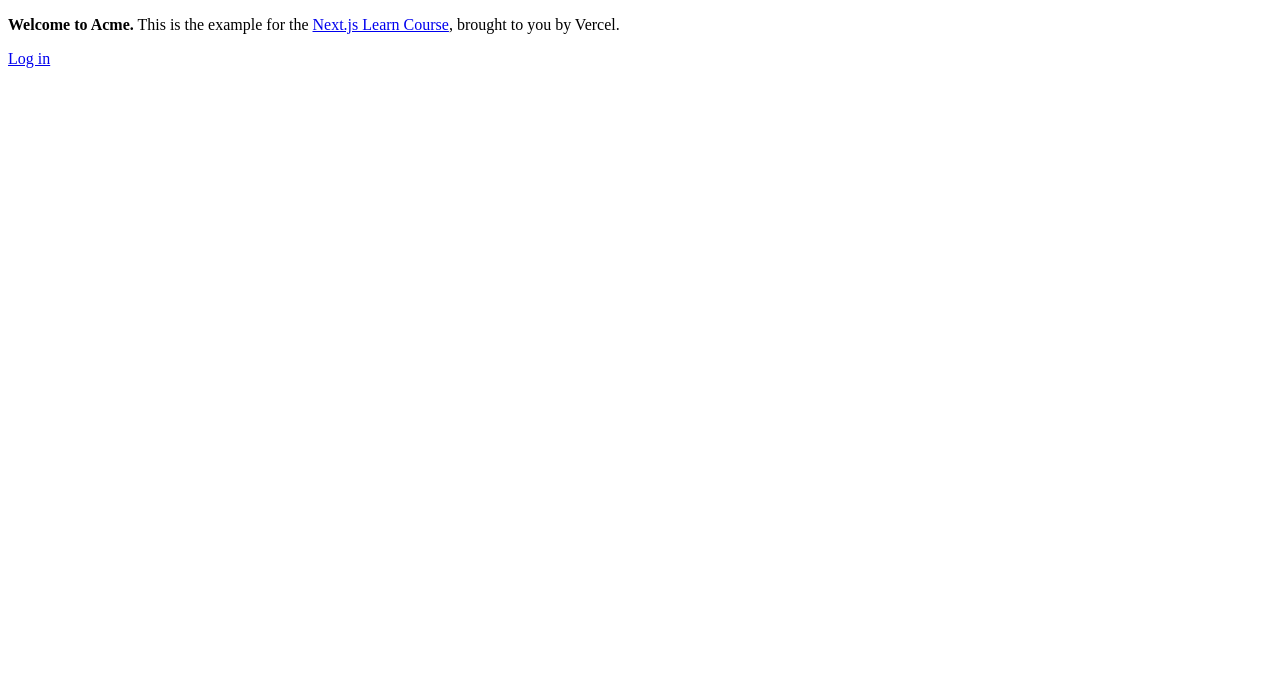
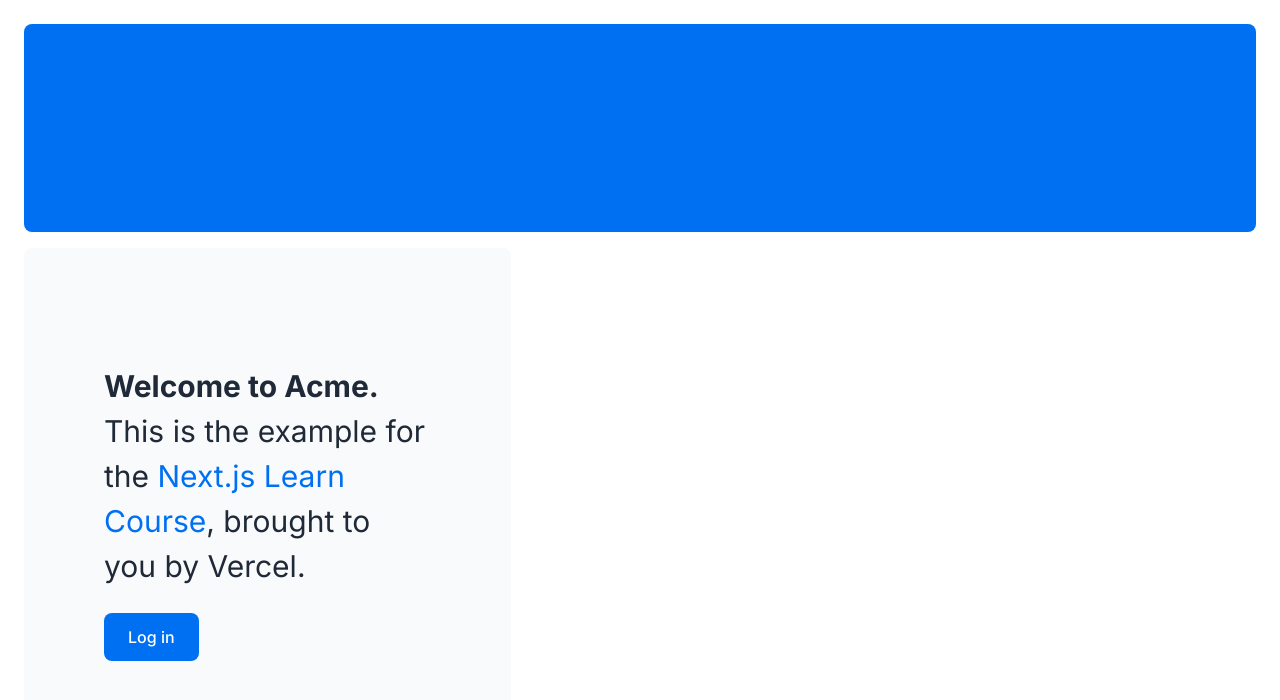
Before and after one commit to valmojr/nextjs-dashboard, a Next.js app: page / in a window 1280 px wide. Shown: the top 700 px of the page. Built offline with nearby package versions, Linux system fonts and the light colour scheme; a web font is replaced by a local one.

Commit message:
add font to global layout

```diff
--- a/app/layout.tsx
+++ b/app/layout.tsx
@@ -1,3 +1,6 @@
+import '@/app/ui/global.css';
+import { inter } from '@/app/ui/fonts';
+
 export default function RootLayout({
   children,
 }: {
@@ -5,7 +8,7 @@
 }) {
   return (
     <html lang="en">
-      <body>{children}</body>
+      <body className={`${inter.className} antialiased`}>{children}</body>
     </html>
   );
 }
```
